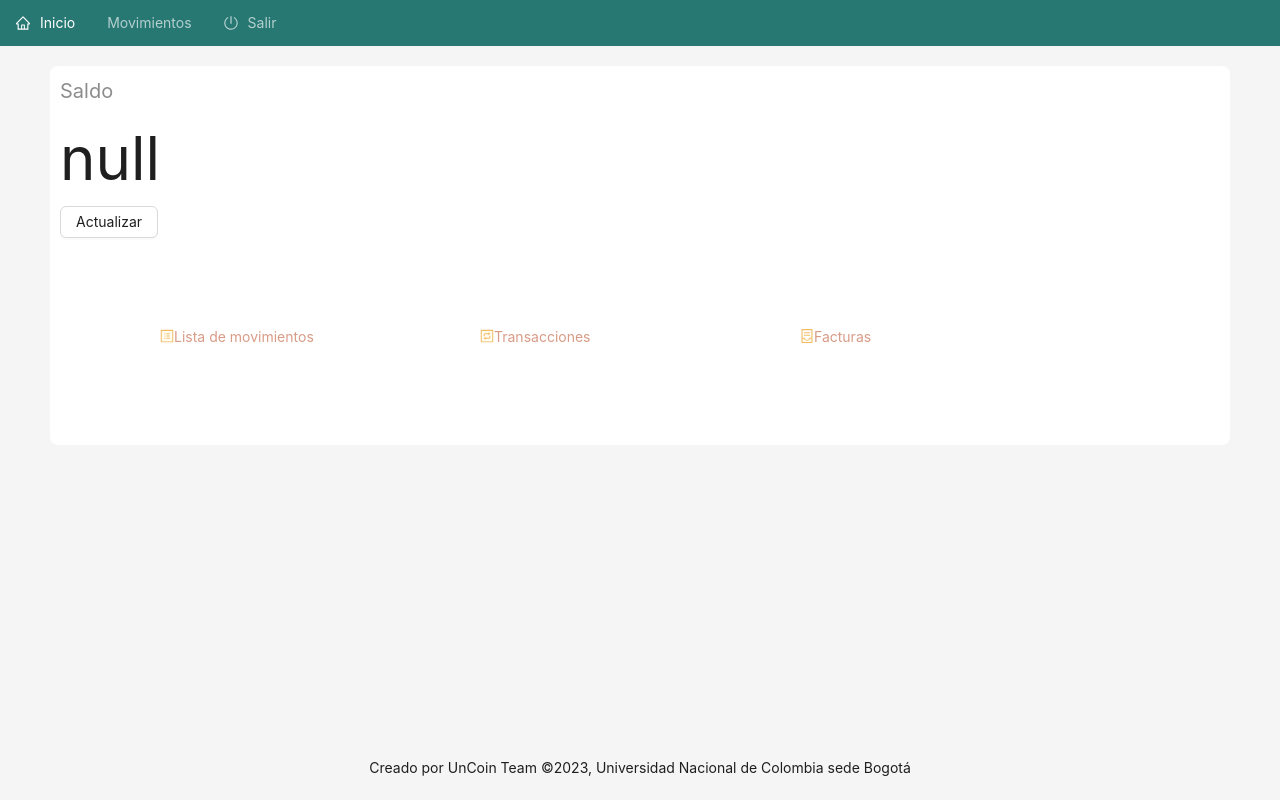
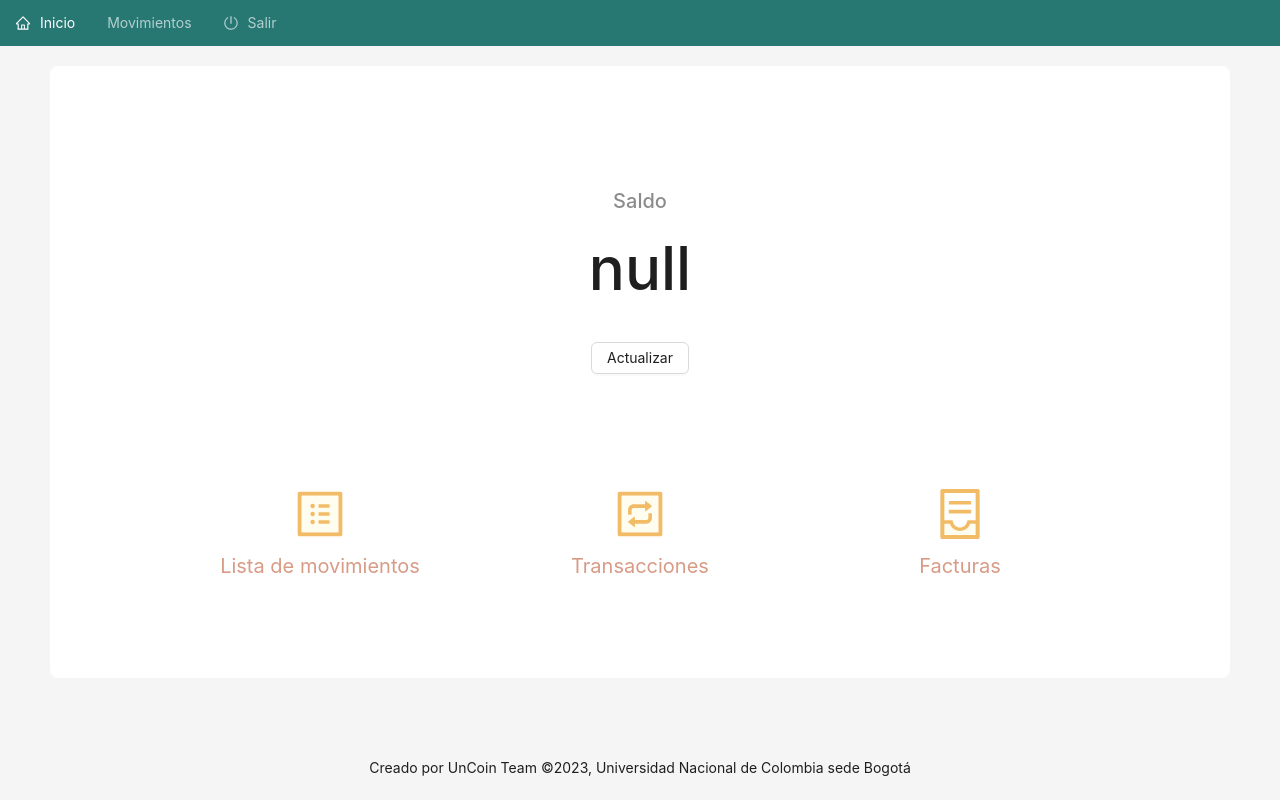
Before and after one commit to UnCoin-Swarch2023ii/uncoin_wa, a Next.js app: page /home in a window 1280 px wide. Built offline with nearby package versions, Linux system fonts and the light colour scheme.

Commit message:
Estilos home

```diff
--- a/src/app/home/page.tsx
+++ b/src/app/home/page.tsx
@@ -44,7 +44,7 @@ const Page = () => {
             {/* <RedoOutlined /> */}
           </Button>
         </div>
-        <div style={{ padding: "90px 100px" }}>
+        <div style={{ padding: "0px 100px", paddingBottom: "90px" }}>
           <Row>
             <Col className="col" xs={8} sm={8} md={8} lg={8} xl={8}>
               <Link href="/list">
--- a/src/styles/pages/_home.scss
+++ b/src/styles/pages/_home.scss
@@ -2,3 +2,57 @@
   color: $color-primary;
   background: $color-primary;
 }
+
+.mainContainer {
+  display: flex;
+  flex-direction: column;
+  align-items: center;
+  justify-content: center;
+  padding: 100px 50px;
+}
+
+.balance {
+  display: flex;
+  flex-direction: column;
+  align-items: center;
+  justify-content: center;
+  padding: 10px;
+  font-size: 100px;
+  font-weight: 500;
+}
+
+.updateButton {
+  margin-top: 16px;
+  // background-color: $color-primary1;
+}
+
+.updateButton:hover {
+  margin-top: 16px;
+  // border-color: aqua;
+  // background-color: brown;
+  color: rgb(255, 255, 255);
+  // background-color: $color-primary2;
+}
+
+.col {
+  display: flex;
+  flex-direction: column;
+  align-items: center;
+}
+
+.col a {
+  display: flex;
+  flex-direction: column;
+  align-items: center;
+  font-size: 20px;
+  // color: $color-primary1;
+}
+
+.col a:hover {
+  cursor: pointer;
+}
+
+.icon {
+  font-size: 50px;
+  padding: 15px;
+}
```
